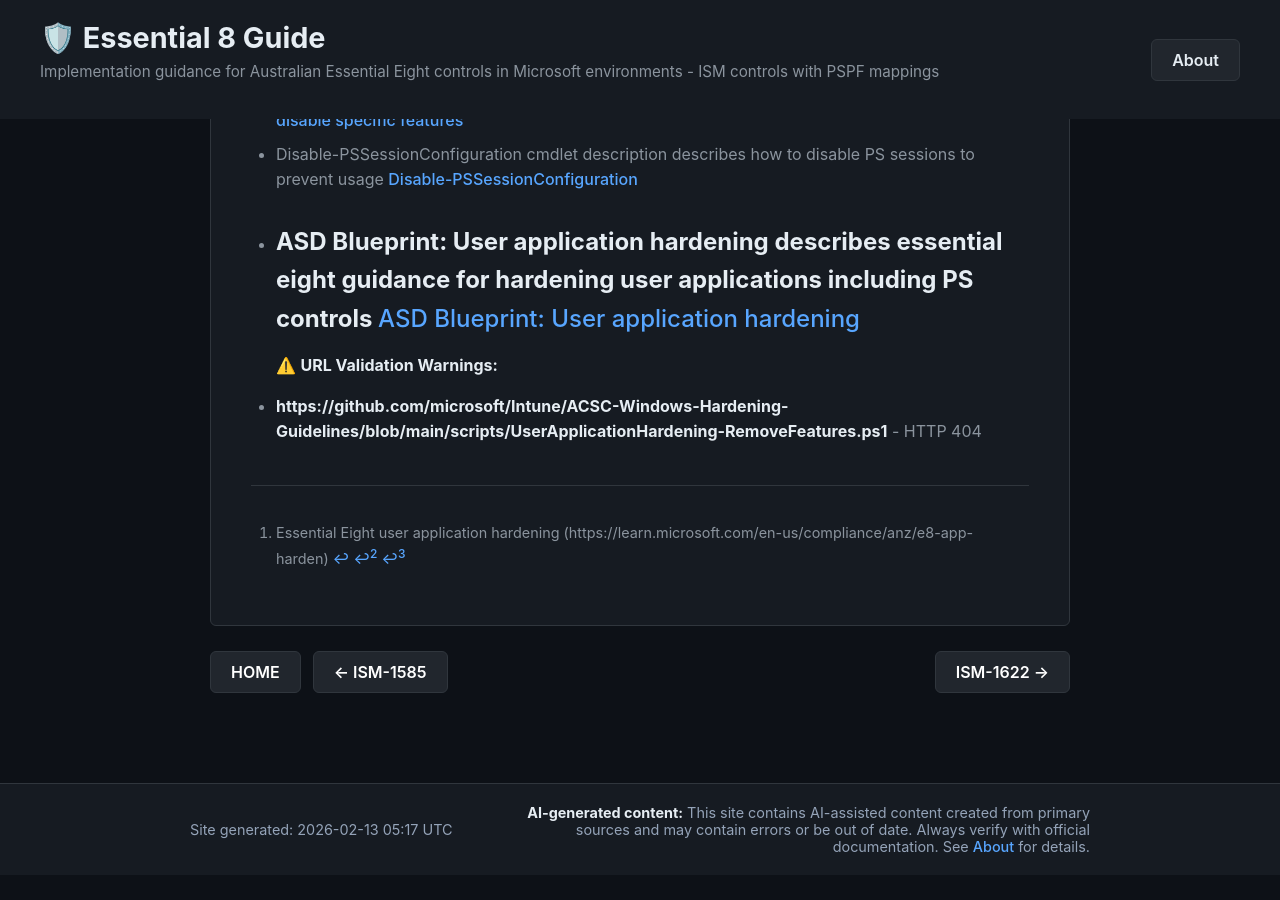
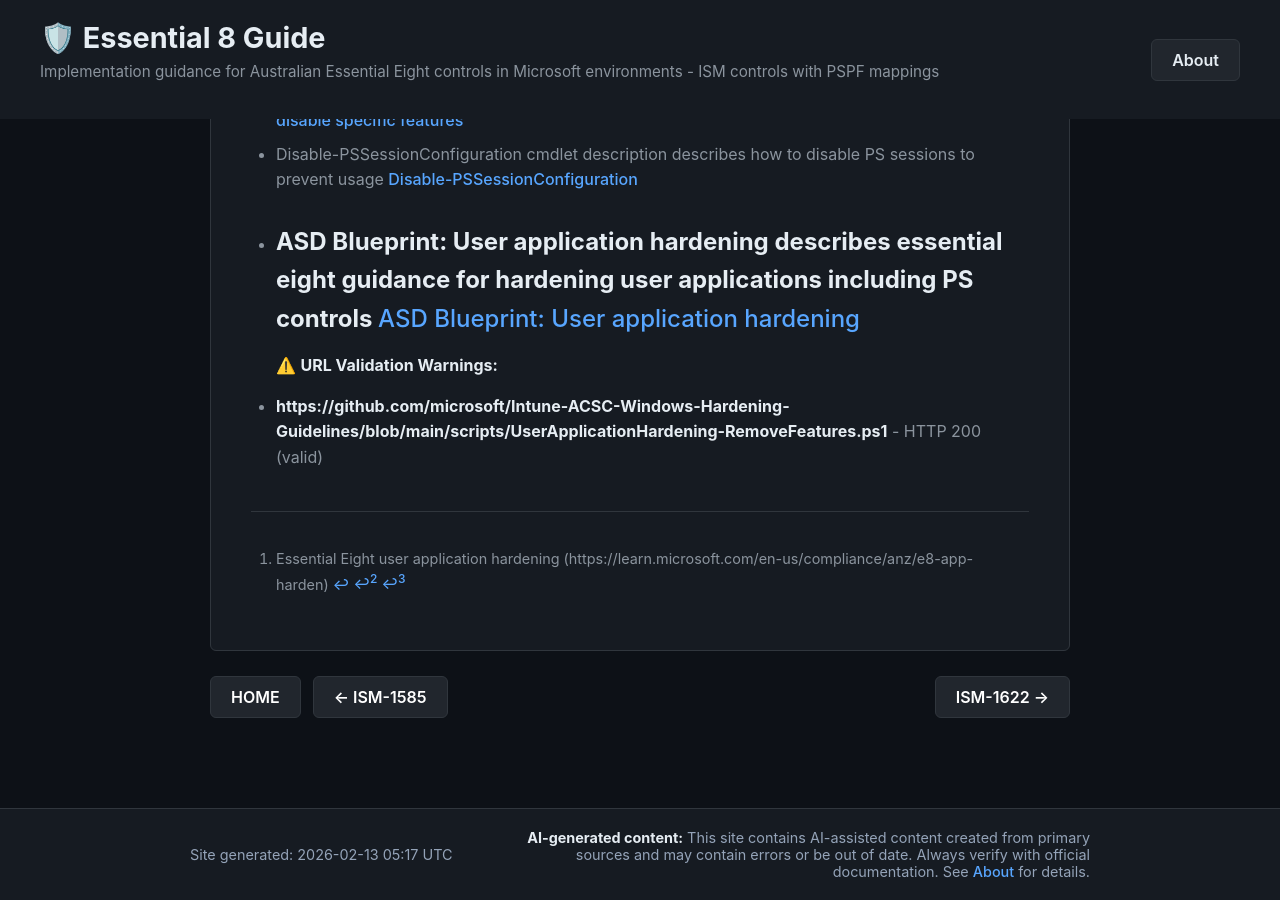
Before and after one commit to alanburchill/ISM-Controls-Guide, a Jekyll site: the page built from controls/row-6-ISM-1621.response.md, in a window 1280 px wide and 900 px high, scrolled down 1844 px. Built offline with Jekyll 4.4.1, drawn with Linux system fonts in a browser that asks for light colours; before the commit the page ends 2719 px from its top, so only the background shows below that.

Commit message:
Fix broken GitHub link in ISM-1621

```diff
--- a/controls/row-6-ISM-1621.response.md
+++ b/controls/row-6-ISM-1621.response.md
@@ -50,7 +50,7 @@
 
 ### Using UserApplicationHardening-RemoveFeatures.ps1 Script with InTune Scripts Deployment
 
-1. Add [UserApplicationHardening-RemoveFeatures.ps1](https://github.com/microsoft/Intune/ACSC-Windows-Hardening-Guidelines/blob/main/scripts/UserApplicationHardening-RemoveFeatures.ps1) as a PowerShell script with the following options:
+1. Add [UserApplicationHardening-RemoveFeatures.ps1](https://github.com/microsoft/Intune-ACSC-Windows-Hardening-Guidelines/blob/main/scripts/UserApplicationHardening-RemoveFeatures.ps1) as a PowerShell script with the following options:
 - Run this script using the logged on credentials: No
 - Enforce script signature check: No
 - Run script in 64-bit PowerShell Host: No
@@ -70,4 +70,4 @@
 - ASD Blueprint: User application hardening describes essential eight guidance for hardening user applications including PS controls [ASD Blueprint: User application hardening](https://blueprint.asd.gov.au/security-and-governance/essential-eight/user-application-hardening/)
 ---
 ⚠️ **URL Validation Warnings:**
-- **https://github.com/microsoft/Intune/ACSC-Windows-Hardening-Guidelines/blob/main/scripts/UserApplicationHardening-RemoveFeatures.ps1** - HTTP 404
+- **https://github.com/microsoft/Intune-ACSC-Windows-Hardening-Guidelines/blob/main/scripts/UserApplicationHardening-RemoveFeatures.ps1** - HTTP 200 (valid)
```
Also changed, not shown: controls/ISM-1621.md (+1 -1 lines).
